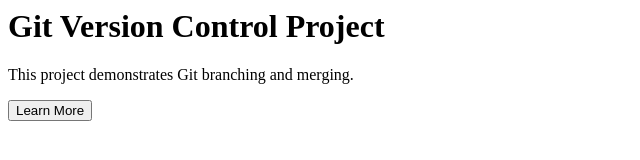
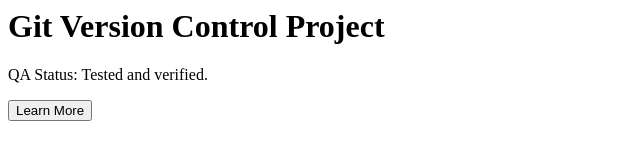
Before and after one commit to Mainuddeen00/git-devops-project, a plain HTML site: page index.html in a window 1280 px wide. Shown: the whole page, without its empty margins (0-640 px from the left). Drawn offline with Linux system fonts and the light colour scheme.

Commit message:
Added QA verification note to homepage

```diff
--- a/index.html
+++ b/index.html
@@ -4,7 +4,7 @@
 </head>
 <body>
     <h1>Git Version Control Project</h1>
-    <p>This project demonstrates Git branching and merging.</p>
+    <p>QA Status: Tested and verified.</p>
     <button>Learn More</button>
 </body>
 </html>
```
